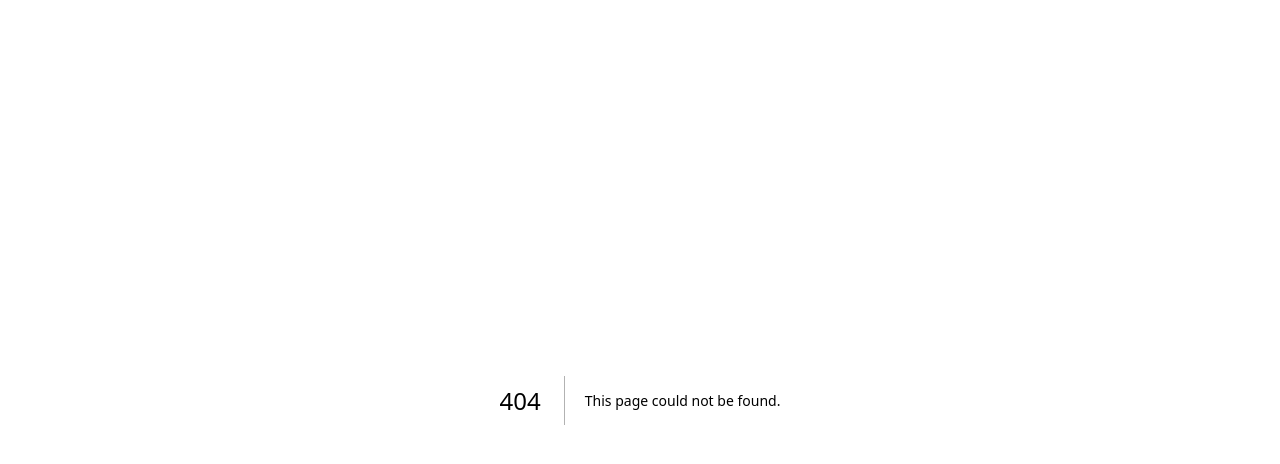
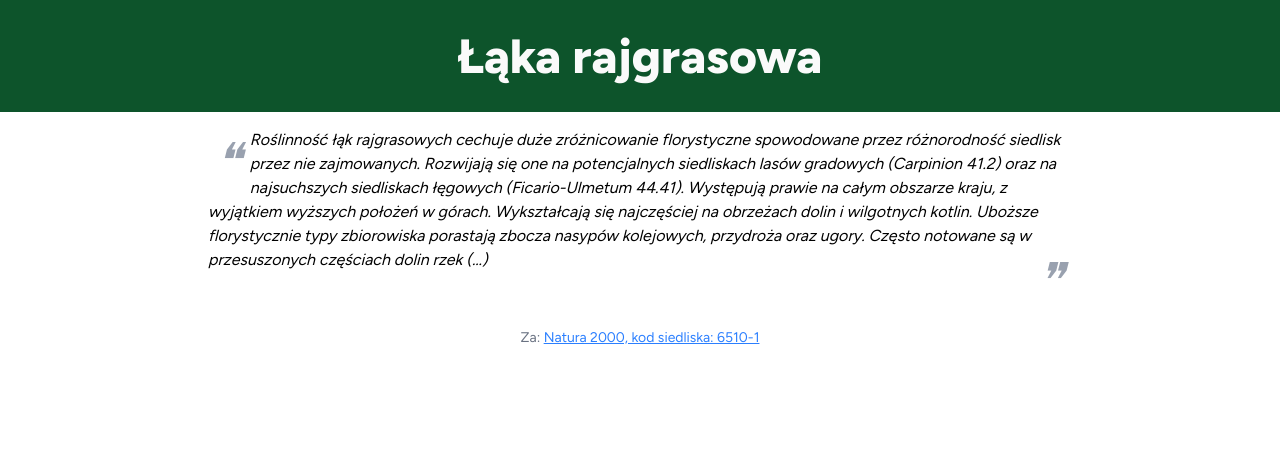
Before and after one commit to paweljw/park-bioroznorodnosci, a Next.js app: page /laka-rajgrasowa in a window 1280 px wide. Before the commit this address had no page. Shown: the top 464 px of the page. Built offline with nearby package versions, Linux system fonts and the light colour scheme.

Commit message:
pomniejsze poprawki, pierwsza podstrona

```diff
--- /dev/null
+++ b/src/app/laka-rajgrasowa/page.tsx
@@ -0,0 +1,35 @@
+import type { Metadata } from "next";
+import Link from "next/link";
+import Masthead from "~/components/Masthead";
+
+export const metadata: Metadata = {
+  title: "Łąka rajgrasowa",
+};
+
+export default function ŁąkaRajgrasowaPage() {
+  return (
+    <div className="flex w-full flex-col">
+      <Masthead>Łąka rajgrasowa</Masthead>
+      <blockquote className="relative mx-auto w-full max-w-4xl p-4 italic before:float-left before:p-2 before:text-5xl before:text-gray-400 before:content-['❝'] after:float-right after:p-2 after:text-5xl after:text-gray-400 after:content-['❞']">
+        Roślinność łąk rajgrasowych cechuje duże zróżnicowanie florystyczne
+        spowodowane przez różnorodność siedlisk przez nie zajmowanych. Rozwijają
+        się one na potencjalnych siedliskach lasów gradowych (Carpinion 41.2)
+        oraz na najsuchszych siedliskach łęgowych (Ficario-Ulmetum 44.41).
+        Występują prawie na całym obszarze kraju, z wyjątkiem wyższych położeń w
+        górach. Wykształcają się najczęściej na obrzeżach dolin i wilgotnych
+        kotlin. Uboższe florystycznie typy zbiorowiska porastają zbocza nasypów
+        kolejowych, przydroża oraz ugory. Często notowane są w przesuszonych
+        częściach dolin rzek (...)
+      </blockquote>
+      <p className="mx-auto max-w-4xl text-center text-sm text-gray-500">
+        Za:{" "}
+        <Link
+          href="https://www.wigry.org.pl/siedliska/6510_1.htm"
+          className="text-blue-500 underline"
+        >
+          Natura 2000, kod siedliska: 6510-1
+        </Link>
+      </p>
+    </div>
+  );
+}
--- a/src/app/layout.tsx
+++ b/src/app/layout.tsx
@@ -1,10 +1,13 @@
 import "~/styles/globals.css";
 
 import { type Metadata, type Viewport } from "next";
-import { Geist } from "next/font/google";
+import { Figtree } from "next/font/google";
 
 export const metadata: Metadata = {
-  title: "Park Bioróżnorodności w Sosnowcu",
+  title: {
+    template: "%s | Park Bioróżnorodności w Sosnowcu",
+    default: "Park Bioróżnorodności w Sosnowcu",
+  },
   description:
     "Park Bioróżnorodności w Sosnowcu przy ulicach Kresowej oraz Piłsudskiego, obok Egzotarium.",
   keywords: [
@@ -28,16 +31,16 @@ export const viewport: Viewport = {
   colorScheme: "light",
 };
 
-const geist = Geist({
-  subsets: ["latin"],
-  variable: "--font-geist-sans",
+const figtree = Figtree({
+  subsets: ["latin", "latin-ext"],
+  variable: "--font-figtree",
 });
 
 export default function RootLayout({
   children,
 }: Readonly<{ children: React.ReactNode }>) {
   return (
-    <html lang="en" className={`${geist.variable}`}>
+    <html lang="en" className={`${figtree.variable}`}>
       <body className="bg-neutral-200">
         <main className="container mx-auto flex min-h-screen flex-col items-center bg-white text-black">
           {children}
--- a/src/components/Map.tsx
+++ b/src/components/Map.tsx
@@ -239,7 +239,7 @@ export default function Map() {
         </svg>
       </div>
       <div className="flex flex-col gap-2">
-        <ul className="flex flex-col gap-2 md:flex-row md:flex-wrap md:justify-center md:gap-4">
+        <ul className="flex flex-col gap-2 px-4 md:flex-row md:flex-wrap md:justify-center md:gap-4 md:p-0">
           <li
             className="flex cursor-pointer items-center gap-2"
             onMouseEnter={() => setCurrentHover("subatlantycki-bor")}
@@ -247,7 +247,7 @@ export default function Map() {
           >
             <span className="inline-block h-10 w-10 rounded-full border-4 border-black bg-rose-900"></span>
             <Link
-              href="/subatlantycki-bór"
+              href="/subatlantycki-bor"
               className={getTextClass(
                 "subatlantycki-bor",
                 "text-xl font-bold",
@@ -281,7 +281,7 @@ export default function Map() {
           >
             <span className="inline-block h-10 w-10 rounded-full border-4 border-black bg-orange-500"></span>
             <Link
-              href="/podgórski-łęg"
+              href="/podgorski-leg"
               className={getTextClass(
                 "podgorski-leg",
                 "text-xl font-bold",
@@ -298,7 +298,7 @@ export default function Map() {
           >
             <span className="inline-block h-10 w-10 rounded-full border-4 border-black bg-amber-500"></span>
             <Link
-              href="/łęg-wierzbowy"
+              href="/leg-wierzbowy"
               className={getTextClass(
                 "leg-wierzbowy",
                 "text-xl font-bold",
@@ -315,7 +315,7 @@ export default function Map() {
           >
             <span className="inline-block h-10 w-10 rounded-full border-4 border-black bg-yellow-300"></span>
             <Link
-              href="/łęg-topolowy"
+              href="/leg-topolowy"
               className={getTextClass(
                 "leg-topolowy",
                 "text-xl font-bold",
@@ -383,7 +383,7 @@ export default function Map() {
           >
             <span className="inline-block h-10 w-10 rounded-full border-4 border-black bg-blue-900"></span>
             <Link
-              href="/łąka-rajgrasowa"
+              href="/laka-rajgrasowa"
               className={getTextClass(
                 "laka-rajgrasowa",
                 "text-xl font-bold",
@@ -400,7 +400,7 @@ export default function Map() {
           >
             <span className="inline-block h-10 w-10 rounded-full border-4 border-black bg-violet-900"></span>
             <Link
-              href="/rośliny-wrzosowate"
+              href="/rosliny-wrzosowate"
               className={getTextClass(
                 "rosliny-wrzosowate",
                 "text-xl font-bold",
@@ -417,14 +417,14 @@ export default function Map() {
           >
             <span className="inline-block h-10 w-10 rounded-full border-4 border-black bg-pink-300"></span>
             <Link
-              href="/rośliny-środkowoeuropejskie"
+              href="/rosliny-srodkowoeuropejskie"
               className={getTextClass(
                 "rosliny-srodkowoeuropejskie",
                 "text-xl font-bold",
                 "text-pink-500",
               )}
             >
-              Rośliny środkowoeuropejskie
+              Rośliny srodkowoeuropejskie
             </Link>
           </li>
           <li
--- a/src/components/Masthead.tsx
+++ b/src/components/Masthead.tsx
@@ -2,7 +2,7 @@ import Link from "next/link";
 
 export default function Masthead({ children }: { children: React.ReactNode }) {
   return (
-    <h1 className="w-full bg-green-900 p-4 px-2 text-center text-[2rem] font-extrabold tracking-tight hyphens-auto text-neutral-50 md:p-8 md:text-4xl lg:text-5xl">
+    <h1 className="w-full bg-green-900 p-4 px-2 text-center text-[2rem] font-extrabold hyphens-auto text-neutral-50 md:p-8 md:text-4xl lg:text-5xl">
       <Link
         href="/"
         className="block transition-all duration-100 hover:scale-101"
--- a/src/styles/globals.css
+++ b/src/styles/globals.css
@@ -1,6 +1,7 @@
 @import "tailwindcss";
 
 @theme {
-  --font-sans: var(--font-geist-sans), ui-sans-serif, system-ui, sans-serif,
+  --font-sans:
+    var(--font-figtree), ui-sans-serif, system-ui, sans-serif,
     "Apple Color Emoji", "Segoe UI Emoji", "Segoe UI Symbol", "Noto Color Emoji";
 }
```
